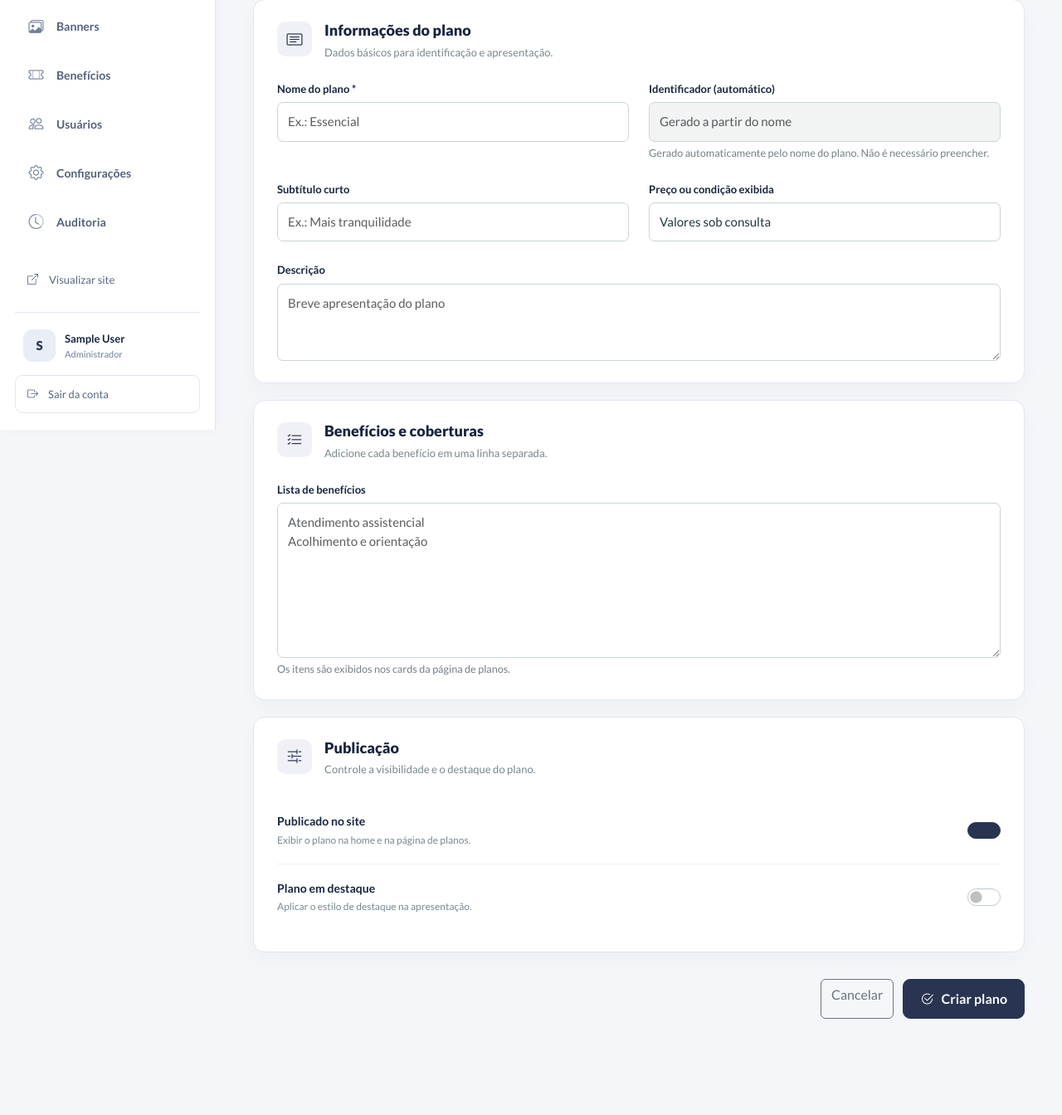
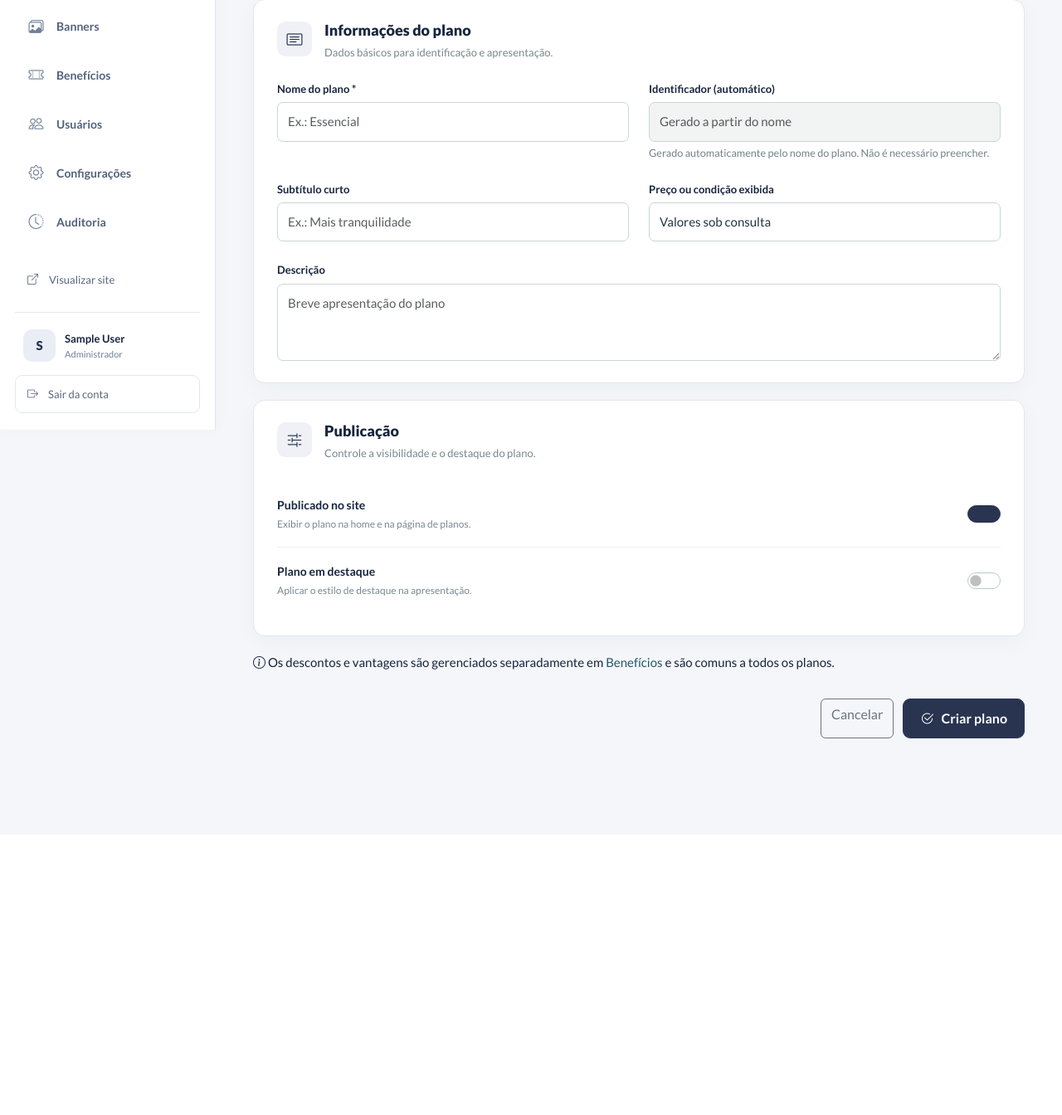
Before and after one commit to MiguelAlmeidaJ/planos-eternity, a PHP site: page /admin/planos/novo in a window 1280 px wide. Shown: the part 282-1626 px from the top of the page at 83% size. After the commit the page ends 1172 px from the top, so only its background shows below. Run offline with PHP 8.4, Linux system fonts and the light colour scheme; the visitor is signed in with stand-in values (Sample User, id 1); tables that the repository leaves empty hold one stand-in row (values such as "Sample post"); some libraries are stand-ins or nearby versions.

Commit message:
design: remover lista repetida de beneficios dos planos e usar catalogo compartilhado

```diff
--- a/app/admin/controller.php
+++ b/app/admin/controller.php
@@ -153,15 +153,16 @@ if ($_SERVER['REQUEST_METHOD'] === 'POST') {
                 $slug=planSlug($name);
                 $tagline=trim((string)($_POST['tagline'] ?? ''));
                 $description=trim((string)($_POST['description'] ?? ''));
-                $features=trim((string)($_POST['features'] ?? ''));
+                $features = ''; // Benefícios compartilhados são gerenciados no catálogo separado.
                 $price=trim((string)($_POST['price_label'] ?? ''));
                 $order = 0;
                 if ($isEdit) {
-                    $existingPlan = database()->prepare('SELECT sort_order FROM site_plans WHERE id=?');
+                    $existingPlan = database()->prepare('SELECT sort_order, features FROM site_plans WHERE id=?');
                     $existingPlan->execute([$requestedId]);
-                    $orderValue = $existingPlan->fetchColumn();
-                    if ($orderValue === false) throw new RuntimeException('Plano não encontrado.');
-                    $order = (int)$orderValue;
+                    $previousPlan = $existingPlan->fetch(PDO::FETCH_ASSOC);
+                    if (!$previousPlan) throw new RuntimeException('Plano não encontrado.');
+                    $order = (int)$previousPlan['sort_order'];
+                    $features = (string)$previousPlan['features']; // Preserva dados legados ao editar.
                 } else {
                     $order = (int)database()->query('SELECT COALESCE(MAX(sort_order), 0) + 10 FROM site_plans')->fetchColumn();
                 }
--- a/app/admin/plan-form-view.php
+++ b/app/admin/plan-form-view.php
@@ -22,18 +22,13 @@
       </div>
     </section>
     <section class="plan-admin-panel">
-      <div class="plan-form-section-head"><span class="plan-form-icon"><i class="bi bi-list-check" aria-hidden="true"></i></span><div><h2>Benefícios e coberturas</h2><p>Adicione cada benefício em uma linha separada.</p></div></div>
-      <label for="plan-features">Lista de benefícios</label>
-      <textarea class="form-control" id="plan-features" name="features" rows="7" maxlength="5000" placeholder="Atendimento assistencial&#10;Acolhimento e orientação"><?= e($selected['features']??'') ?></textarea>
-      <div class="form-text">Os itens são exibidos nos cards da página de planos.</div>
-    </section>
-    <section class="plan-admin-panel">
       <div class="plan-form-section-head"><span class="plan-form-icon"><i class="bi bi-sliders2" aria-hidden="true"></i></span><div><h2>Publicação</h2><p>Controle a visibilidade e o destaque do plano.</p></div></div>
       <div class="plan-form-switches">
         <div><div><strong>Publicado no site</strong><p>Exibir o plano na home e na página de planos.</p></div><label class="form-check form-switch"><input class="form-check-input" type="checkbox" name="active" <?= !$selected || $selected['active']?'checked':'' ?> aria-label="Publicado no site"></label></div>
         <div><div><strong>Plano em destaque</strong><p>Aplicar o estilo de destaque na apresentação.</p></div><label class="form-check form-switch"><input class="form-check-input" type="checkbox" name="featured" <?= $selected && $selected['featured']?'checked':'' ?> aria-label="Plano em destaque"></label></div>
       </div>
     </section>
+    <p class="plan-shared-info"><i class="bi bi-info-circle" aria-hidden="true"></i> Os descontos e vantagens são gerenciados separadamente em <a href="/admin/beneficios">Benefícios</a> e são comuns a todos os planos.</p>
     <div class="plan-form-footer"><a class="btn btn-outline-secondary" href="/admin/planos">Cancelar</a><button class="btn btn-admin-save" type="submit"><i class="bi bi-check2-circle" aria-hidden="true"></i> <?= $selected?'Salvar alterações':'Criar plano' ?></button></div>
   </form>
 </div>
--- a/app/views/home.php
+++ b/app/views/home.php
@@ -66,11 +66,12 @@ try {
       <article class="hm-plan-card <?= !empty($plan['featured']) ? 'is-featured' : '' ?>">
         <?php if (!empty($plan['featured'])): ?><span class="hm-plan-badge">EM DESTAQUE</span><?php endif; ?>
         <div class="hm-plan-top"><div class="hm-plan-symbol" aria-hidden="true">✦</div><p class="hm-plan-tag"><?= e($plan['tag'] ?? '') ?></p><h3>Plano <?= e($plan['name']) ?></h3><?php if (!empty($plan['description'])): ?><p class="hm-plan-description"><?= e($plan['description']) ?></p><?php endif; ?><p class="hm-plan-price"><?= e($plan['price_label'] ?? 'Condições sob consulta') ?></p></div>
-        <div class="hm-plan-details"><p class="hm-benefits-title">O que você encontra</p><ul><?php foreach ($plan['features'] as $feature): ?><li><?= e($feature) ?></li><?php endforeach; ?></ul></div>
+
         <a class="hm-plan-button <?= !empty($plan['featured']) ? 'hm-plan-button-filled' : '' ?>" href="/contato?plano=<?= rawurlencode($plan['name']) ?>#formulario">Quero saber mais <span aria-hidden="true">↗</span></a>
       </article>
       <?php endforeach; ?>
     </div>
+    <p class="hm-plan-note">Os descontos dos estabelecimentos parceiros são comuns aos planos. <a href="/beneficios">Conheça os benefícios da Eternity</a>.</p>
     <p class="hm-plan-note">* Informações de apresentação. Preços, coberturas, carências e condições estão sujeitos à proposta e ao contrato.</p>
   </div>
 </section>
--- a/app/views/planos.php
+++ b/app/views/planos.php
@@ -1,3 +1,3 @@
 
-<section class="section section-soft plans-page-content"><div class="container"><div class="section-heading centered"><span class="eyebrow">PLANOS ASSISTENCIAIS</span><h2>Cuidado pensado para cada necessidade.</h2><p>Solicite um atendimento personalizado para conhecer preços, carências, dependentes e cobertura contratual.</p></div><div class="plan-grid"><?php foreach (plans() as $index => $plan): ?><article class="plan-card <?= !empty($plan['featured']) ? 'featured' : '' ?>"><span class="plan-icon" aria-hidden="true"><i class="bi bi-shield-heart"></i></span><p class="plan-tag"><?= e($plan['tag']) ?></p><h3>Plano <?= e($plan['name']) ?></h3><p class="price-note"><?= e($plan['price_label'] ?? 'Valores sob consulta') ?></p><ul><?php foreach ($plan['features'] as $feature): ?><li><?= e($feature) ?></li><?php endforeach; ?></ul><a class="btn <?= empty($plan['featured']) ? 'btn-outline' : '' ?>" href="/contato?plano=<?= rawurlencode($plan['name']) ?>#formulario">Solicitar proposta</a></article><?php endforeach; ?></div><p class="section-disclaimer">Conteúdo inicial sujeito à validação da Eternity. Este site não substitui o contrato e não confirma coberturas ou preços.</p></div></section>
+<section class="section section-soft plans-page-content"><div class="container"><div class="section-heading centered"><span class="eyebrow">PLANOS ASSISTENCIAIS</span><h2>Cuidado pensado para cada necessidade.</h2><p>Solicite um atendimento personalizado para conhecer preços, carências, dependentes e cobertura contratual.</p></div><div class="plan-grid"><?php foreach (plans() as $index => $plan): ?><article class="plan-card <?= !empty($plan['featured']) ? 'featured' : '' ?>"><span class="plan-icon" aria-hidden="true"><i class="bi bi-shield-heart"></i></span><p class="plan-tag"><?= e($plan['tag']) ?></p><h3>Plano <?= e($plan['name']) ?></h3><?php if (!empty($plan['description'])): ?><p class="plan-description"><?= e($plan['description']) ?></p><?php endif; ?><p class="price-note"><?= e($plan['price_label'] ?? 'Valores sob consulta') ?></p><a class="btn <?= empty($plan['featured']) ? 'btn-outline' : '' ?>" href="/contato?plano=<?= rawurlencode($plan['name']) ?>#formulario">Solicitar proposta</a></article><?php endforeach; ?></div><p class="plans-shared-benefits"><i class="bi bi-gift" aria-hidden="true"></i> Todos os planos compartilham os descontos do <a href="/beneficios">Clube de Benefícios Eternity</a>.</p><p class="section-disclaimer">Conteúdo inicial sujeito à validação da Eternity. Este site não substitui o contrato e não confirma coberturas ou preços.</p></div></section>
 <section class="section"><div class="container simple-center"><span class="eyebrow">PRECISA DE ORIENTAÇÃO?</span><h2>Vamos encontrar o plano certo juntos.</h2><p>Conte um pouco sobre sua necessidade e nossa equipe poderá orientar a escolha.</p><a href="/contato#formulario" class="btn">Conversar com a Eternity</a></div></section>
```
Also changed, not shown: assets/css/eternity-brand.css (+12 -0 lines).
